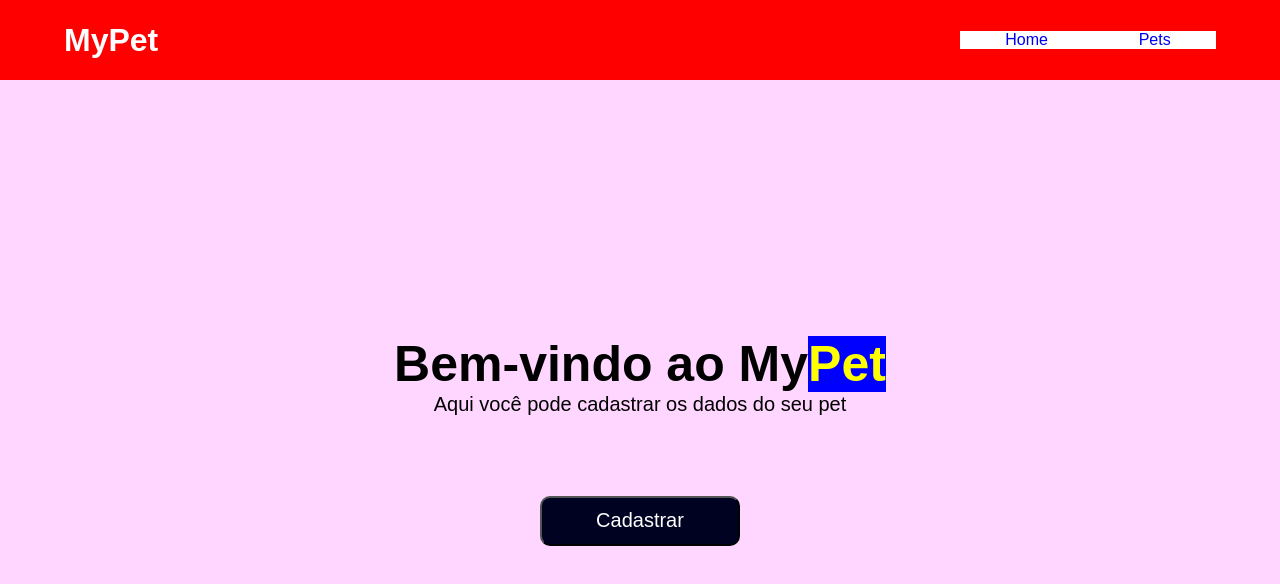
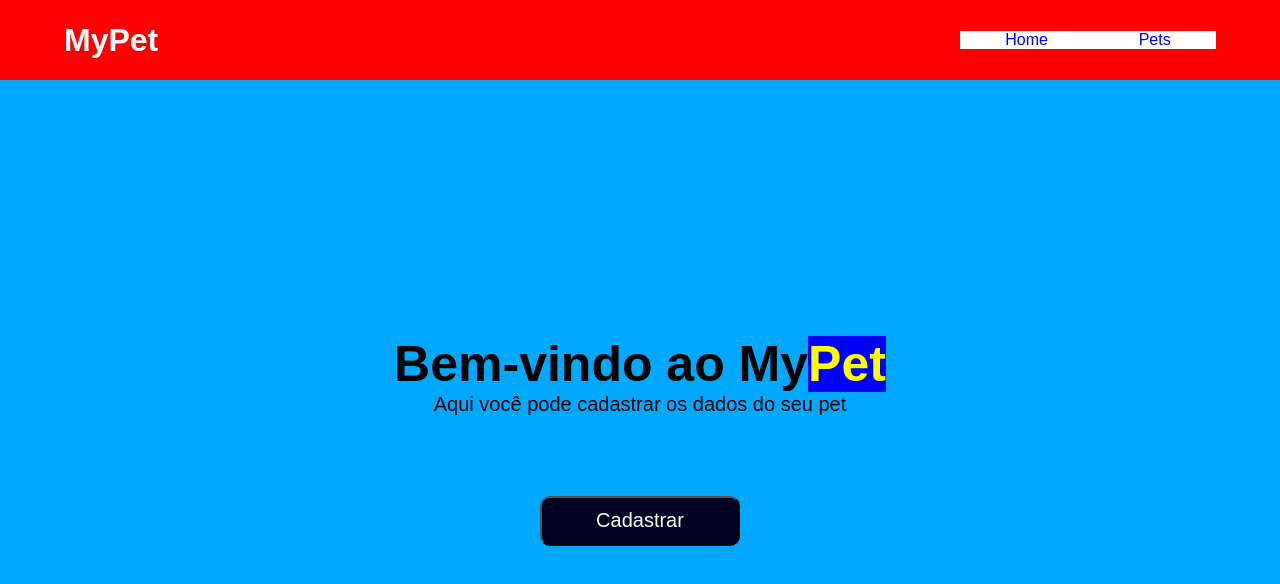
Before and after one commit to ViniciusYoda/CP5-React, a React (Create React App) app in the folder react-app-pet/: page / in a window 1280 px wide. Shown: the top 584 px of the page. Built offline with nearby package versions, Linux system fonts and the light colour scheme.

Commit message:
customização style.js

```diff
--- a/react-app-pet/src/style/styled.js
+++ b/react-app-pet/src/style/styled.js
@@ -1,7 +1,7 @@
 import styled from "styled-components"
 
 export const DivHome = styled.div`
-    background-color: #f3f3;
+    background-color: #00a8ff;
     width: 100vw;
     height: 90vh;
     display: flex;
```
